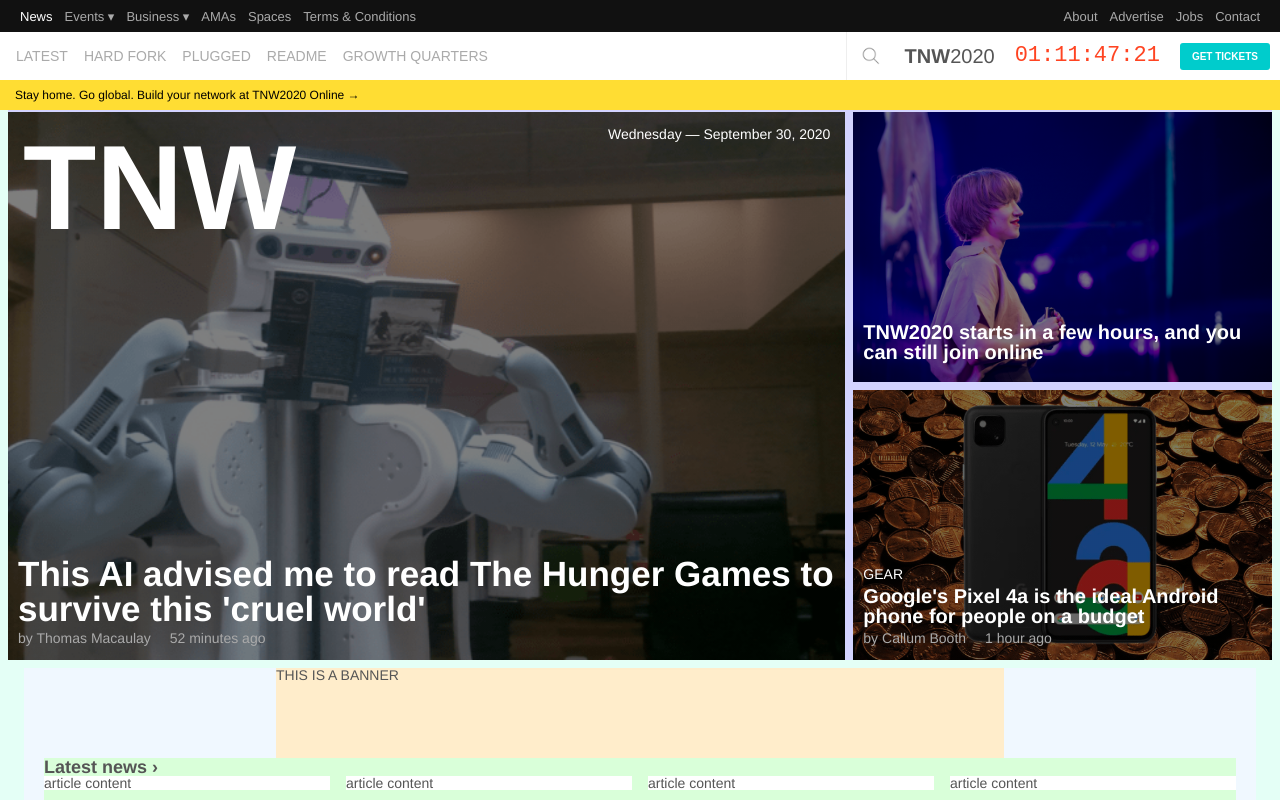
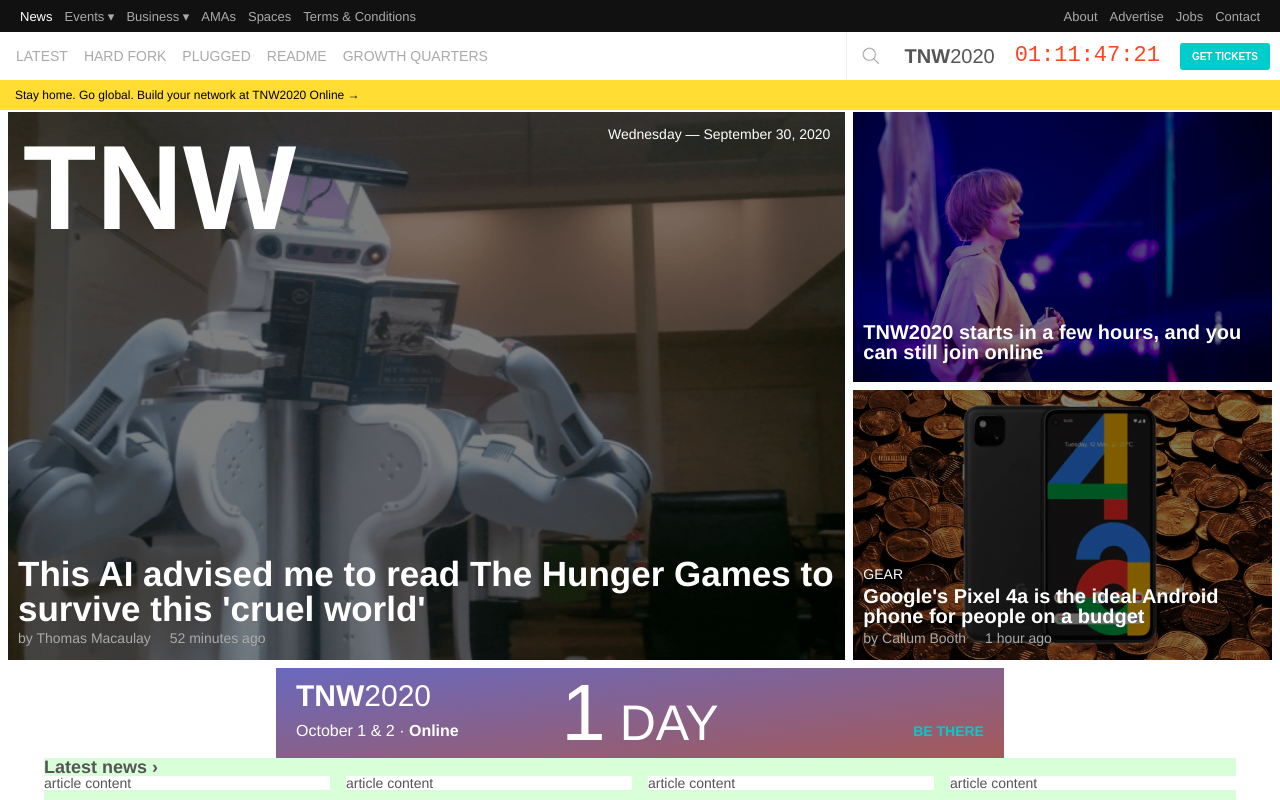
Before and after one commit to pudu87/tnw-homepage, a plain HTML site: page index.html in a window 1280 px wide. Shown: the top 800 px of the page. Drawn offline with Linux system fonts and the light colour scheme.

Commit message:
style banner

```diff
--- a/css/main.css
+++ b/css/main.css
@@ -13,7 +13,6 @@
 /* MAIN */
 
 body {
-  background-color: rgb(228, 255, 246);
   box-sizing: border-box;
   font-family: Maquette,Helvetica Neue,Arial,sans-serif;
   font-size: 14px;
@@ -31,7 +30,10 @@ a {
   max-width: 1192px;
   margin: 0 auto;
   padding: 0 20px;
-  background-color: aliceblue;
+  overflow-x: hidden;
+}
+b {
+  font-weight: bold;
 }
 
 /* TOP-NAV */
@@ -130,10 +132,6 @@ a {
 }
 .nav-2 .countdown > li:first-child {
   font-size: 20px;
-  font-weight: bold;
-}
-.nav-2 .countdown > li:first-child span {
-  font-weight: normal;
 }
 .nav-2 .countdown a {
   color: #f42;
@@ -171,7 +169,6 @@ a {
 /* COVER */
 
 .cover {
-  background-color: rgb(211, 211, 255);
   margin: 8px;
   padding-top: 104px;
   display: grid;
@@ -234,10 +231,47 @@ a {
 /* BANNER TNW-2020 */
 
 .tnw-2020 {
-  background-color: rgb(255, 237, 203);
+  background: linear-gradient(to right bottom, rgb(105, 105, 190), rgb(165, 89, 89));
   height: 90px;
-  max-width: 728px;
+  width: 728px;
+  overflow-x: hidden;
   margin: 0 auto;
+  display: grid;
+  grid-template: 50% 50% / 30% 40% 30%;
+  grid-template-areas: "logo daycount .       "
+                       "date daycount be-there";
+  align-items: center;
+}
+.tnw-2020 > p {
+  color: white;
+  padding-left: 20px;
+  padding-right: 20px;
+}
+.tnw-2020 .logo {
+  grid-area: logo;
+  padding-top: 10px;
+  font-size: 30px;
+}
+.tnw-2020 .date {
+  grid-area: date;
+  font-size: 16px;
+  padding-bottom: 10px;
+}
+.tnw-2020 .daycount {
+  grid-area: daycount;
+  text-align: center;
+  font-size: 50px;
+}
+.tnw-2020 .daycount strong {
+  font-size: 80px;
+}
+.tnw-2020 > p:last-child {
+  grid-area: be-there;
+  color: #0cc;
+  font-weight: bold;
+  text-align: right;
+  text-transform: uppercase;
+  padding-bottom: 10px;
 }
 
 /* LATEST-NEWS */
--- a/index.html
+++ b/index.html
@@ -40,7 +40,7 @@
         <a class="hamburger" href="link.html"><img src="/images/hamburger-button.png" alt="hamburger-button"></a>
 
         <ul class="countdown">
-          <li>TNW<!-- --><span>2020</span></li>
+          <li><b>TNW</b><!-- -->2020</li>
           <li><a href="link.html">01:11:47:21</a></li>
           <li><button type="button">Get Tickets</button></li>
         </ul>
@@ -87,7 +87,10 @@
 
     <div class="wrapper">
       <section class="banner tnw-2020">
-        THIS IS A BANNER
+        <p class="logo"><b>TNW</b><!-- -->2020</p>
+        <p class="date">October 1 & 2 &#183; <b>Online</b></p>
+        <p class="daycount"><strong>1</strong>  DAY</p>
+        <p>Be There</p>
       </section>
 
       <section class="latest-news">
```
